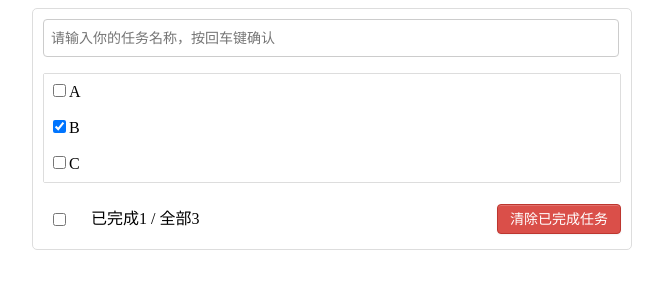
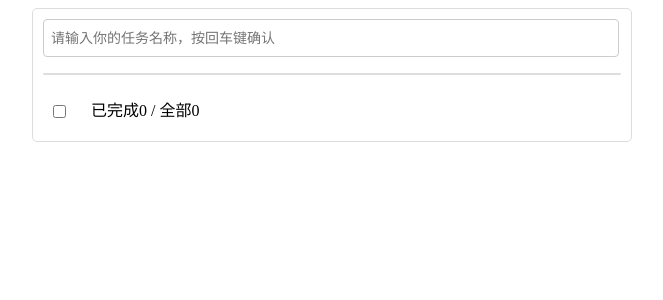
Before and after one commit to xy709332175/0620_vue, a Vue app: page / in a window 1280 px wide. Shown: the top 300 px of the page, without its empty margins (308-971 px from the left). Built offline with nearby package versions, Linux system fonts and the light colour scheme.

Commit message:
uptadeTodo-watchDeep

```diff
--- a/package.json
+++ b/package.json
@@ -11,7 +11,11 @@
     "build": "node build/build.js"
   },
   "dependencies": {
-    "vue": "^2.5.2"
+    "axios": "^0.19.0",
+    "express": "^4.17.1",
+    "vue": "^2.5.2",
+    "vue-resource": "^1.5.1",
+    "vue-router": "^3.1.3"
   },
   "devDependencies": {
     "autoprefixer": "^7.1.2",
--- a/src/App.vue
+++ b/src/App.vue
@@ -2,7 +2,7 @@
   <div class="todo-container">
     <div class="todo-wrap">
       <Header :addTodo="addTodo"/>
-      <List :todos="todos" :deleteTodo="deleteTodo"/>
+      <List :todos="todos" :deleteTodo="deleteTodo" :updataTodo="updateTodo"/>
       <Footer :todos="todos" :selectAll="selectAll" :clearAllComplete="clearAllComplete"/>
     </div>
   </div>
@@ -17,23 +17,42 @@ export default {
 
     data () {
       return {
-      todos: [
-        {id: 1, title: 'A', complete: false},
-        {id: 2, title: 'B', complete: true},
-        {id: 3, title: 'C', complete: false},
-      ],
+        // 更能有多个数据
+        todos: [],
+        xxx: 2
+      }
+    },
 
+    // 异步操作,读取数据,但是还没有存储,刷新就没有
+    mounted () {
+      setTimeout( () => {
+        // 读取local中保存的todos数据
+        const todos = JSON.parse(localStorage.getItem('todos_key') || '[]')
+        // 更新数据
+        this.todos = todos
+      },1000)
+    },
+
+    // 深度监视  deep:true
+    watch: {
+      todos: {
+        // 深度监视
+        deep: true,
+        handler: (value) => {  //todos的最新值
+          //将数据保存到本地
+          localStorage.setItem('todos_key', JSON.stringify(value))
+        }
       }
     },
 
     methods: {
       // 添加
-    addTodo(todo) {
+      addTodo (todo) {
         this.todos.unshift(todo)
       },
       // 更新
       deleteTodo (id) {
-      // 删除完需要接受数据进行更新
+        // 删除完需要接收数据进行更新
         this.todos = this.todos.filter(todo => id !== todo.id)
       },
       // 全选/全不选
@@ -43,13 +62,13 @@ export default {
       // 清楚已完成任务
       clearAllComplete () {
         this.todos = this.todos.filter(todo => !todo.complete)
+      },
+      // 更新todo的complete的值
+      updateTodo (todo,isCheck) {
+        todo.complete = isCheck
       }
 
     },
-
-
-
-
 
     components: {
       Header,
--- a/src/components/Item.vue
+++ b/src/components/Item.vue
@@ -2,7 +2,7 @@
   <div>
     <li :style="{background: bgColor}" @mouseenter="handleEnter(true)" @mouseleave="handleEnter(false)">
       <label>
-          <input type="checkbox" v-model="todo.complete"/>
+        <input type="checkbox" v-model="isCheck"/>
         <span>{{todo.title}}</span>
       </label>
       <button class="btn btn-danger" v-show="isShow" @click="deleteItem">删除</button>
@@ -16,6 +16,7 @@
     props: {
       todo: Object,
       deleteTodo: Function,
+      updateTodo: Function
     },
     data () {
       return {
@@ -23,6 +24,18 @@
         isShow: false
       }
     },
+
+    computed: {
+      isCheck: {
+        get () {
+          return this.todo.complete
+        },
+        set (value) {
+          this.updateTodo(this.todo,value)
+        }
+      }
+    },
+
     methods: {
       handleEnter (isEnter) {
         if(isEnter) {
--- a/src/components/List.vue
+++ b/src/components/List.vue
@@ -1,6 +1,6 @@
 <template>
     <ul class="todo-main">
-      <Item v-for="todo in todos" :key="todo.id" :todo="todo" :deleteTodo="deleteTodo"/>
+      <Item v-for="todo in todos" :key="todo.id" :todo="todo" :deleteTodo="deleteTodo" :updataTodo="updateTodo"/>
     </ul>
 </template>
 
@@ -8,7 +8,7 @@
 import Item from './Item'
   export default {
     name: 'List',
-    props: ['todos','deleteTodo'],
+    props: ['todos','deleteTodo','updateTodo'],
     components: {
       Item,
     }
```
Also changed, not shown: 1 other file (tests, documents, lock files or other folders). Lines whose indentation alone changed are shown as unchanged.
